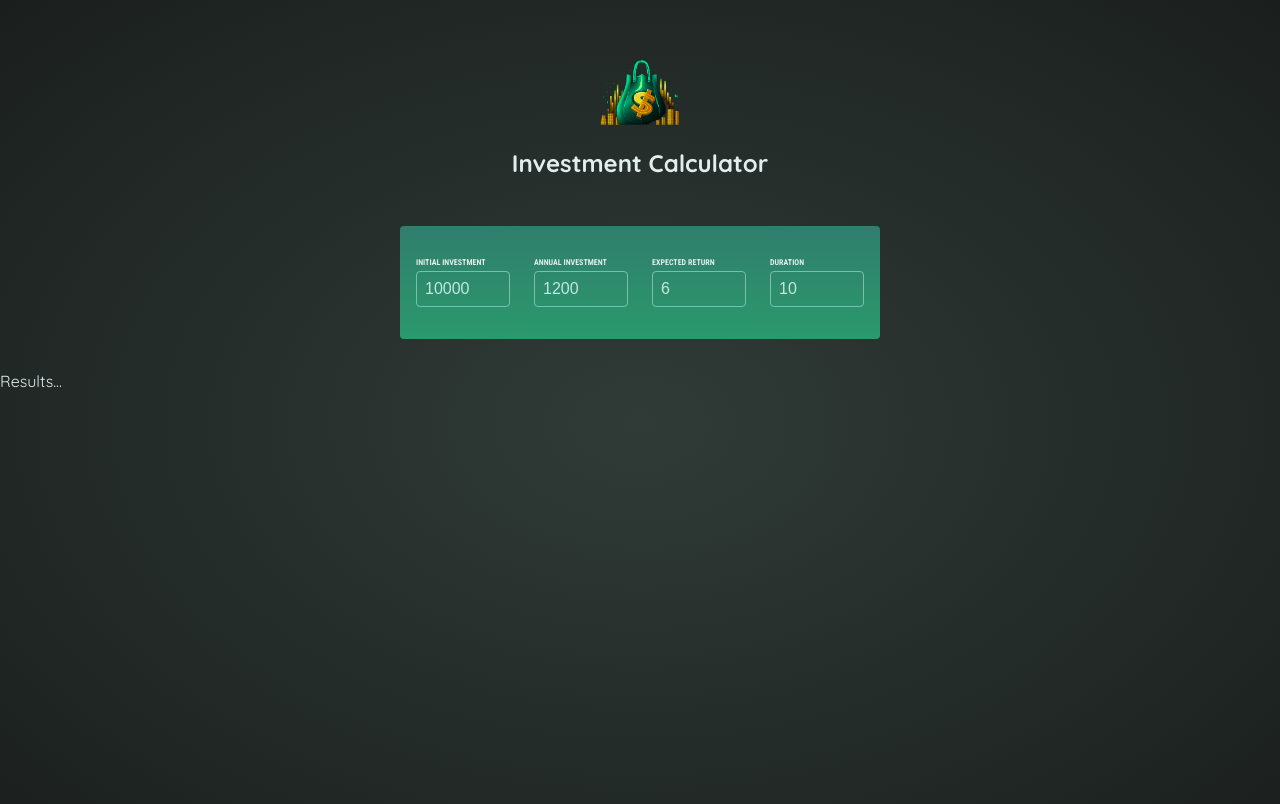
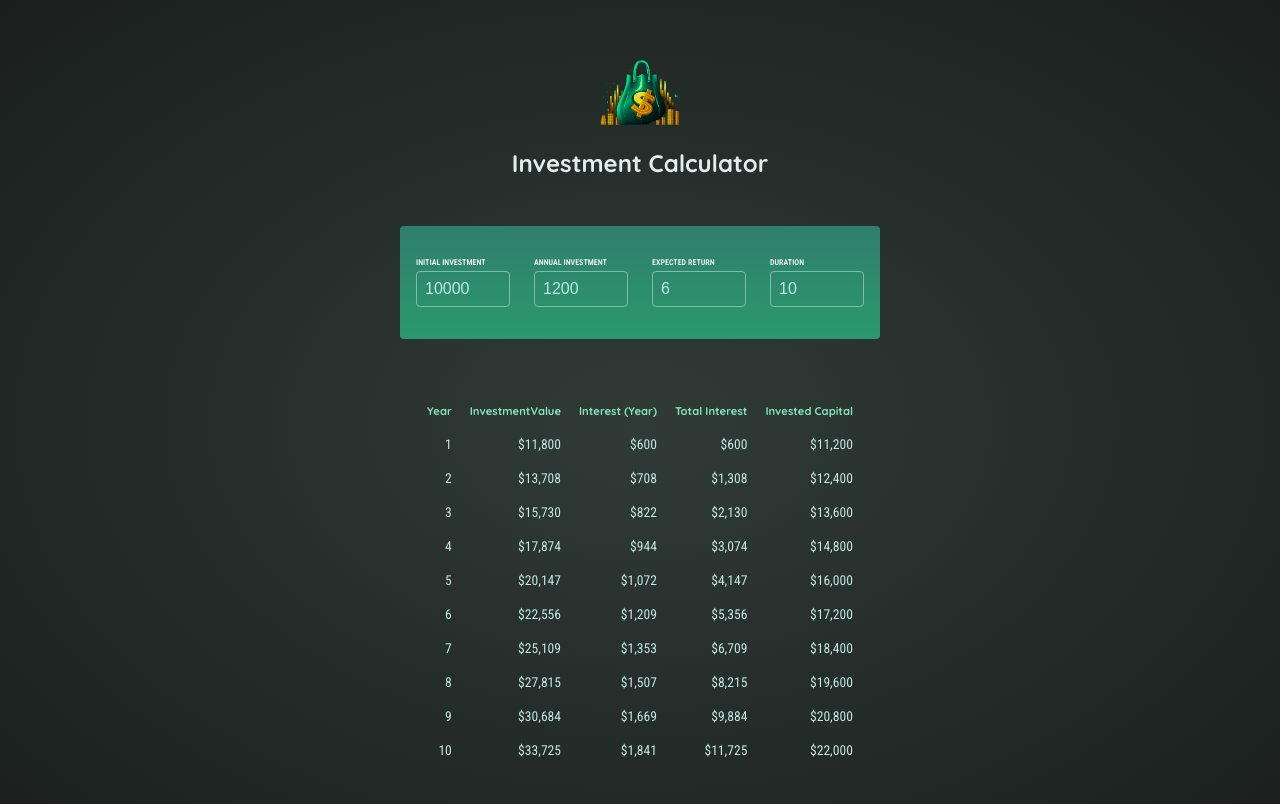
Before and after one commit to aareia/investment-calculator, a React (Vite) app: page / in a window 1280 px wide. Shown: the top 804 px of the page. Built offline with nearby package versions, Linux system fonts and the light colour scheme.

Commit message:
Add table displaying investment results

```diff
--- a/src/components/Results.jsx
+++ b/src/components/Results.jsx
@@ -1,8 +1,41 @@
-import { calculateInvestmentResults } from "../util/investment";
+import { calculateInvestmentResults, formatter } from "../util/investment";
 
 export default function Results({input}){
     const resultsData = calculateInvestmentResults(input);
+    const initialInvestment =
+        resultsData[0].valueEndOfYear -
+        resultsData[0].interest -
+        resultsData[0].annualInvestment;
 
     console.log(resultsData);
-    return <p>Results...</p>
+    return (
+        <table id = "result">
+            <thead>
+                <tr>
+                    <th>Year</th>
+                    <th>InvestmentValue</th>
+                    <th>Interest (Year)</th>
+                    <th>Total Interest</th>
+                    <th>Invested Capital</th>
+                </tr>
+            </thead>
+            <tbody>
+                {resultsData.map(yearData => {
+                    const totalInterest =
+                        yearData.valueEndOfYear -
+                        yearData.annualInvestment * yearData.year -
+                        initialInvestment;
+                    const totalAmountInvested = yearData.valueEndOfYear - totalInterest;
+
+                    return <tr key ={yearData.year}>
+                        <td>{yearData.year}</td>
+                        <td>{formatter.format(yearData.valueEndOfYear)}</td>
+                        <td>{formatter.format(yearData.interest)}</td>
+                        <td>{formatter.format(totalInterest)}</td>
+                        <td>{formatter.format(totalAmountInvested)}</td>
+                    </tr>
+                } )}
+            </tbody>
+        </table>
+    )
 }
```
